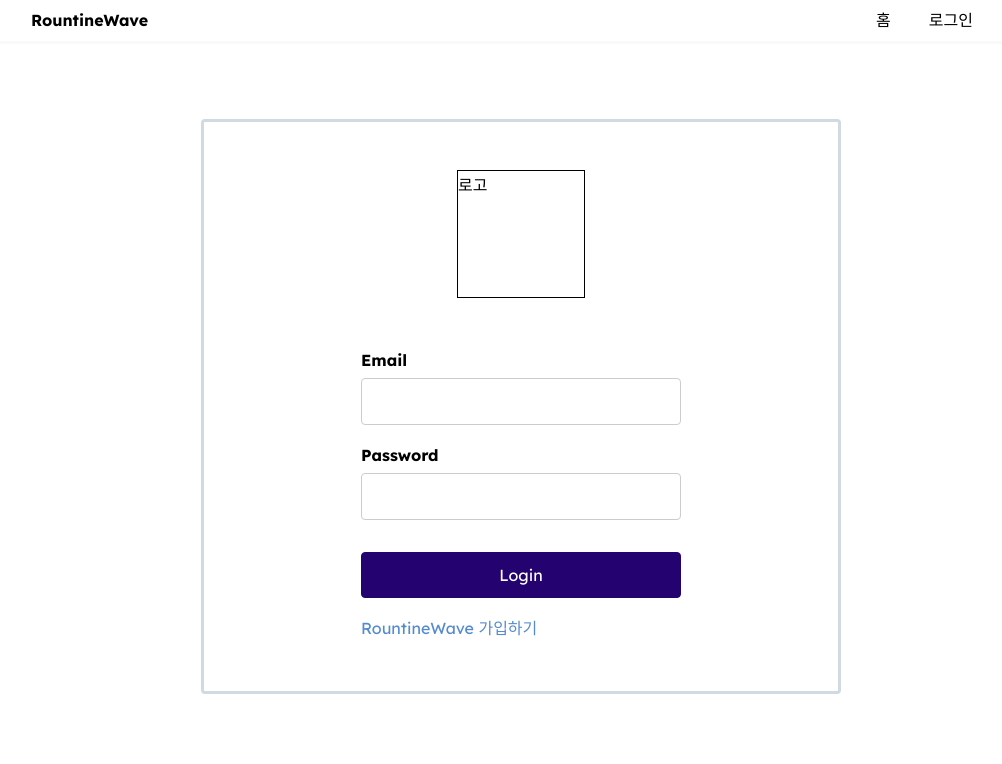
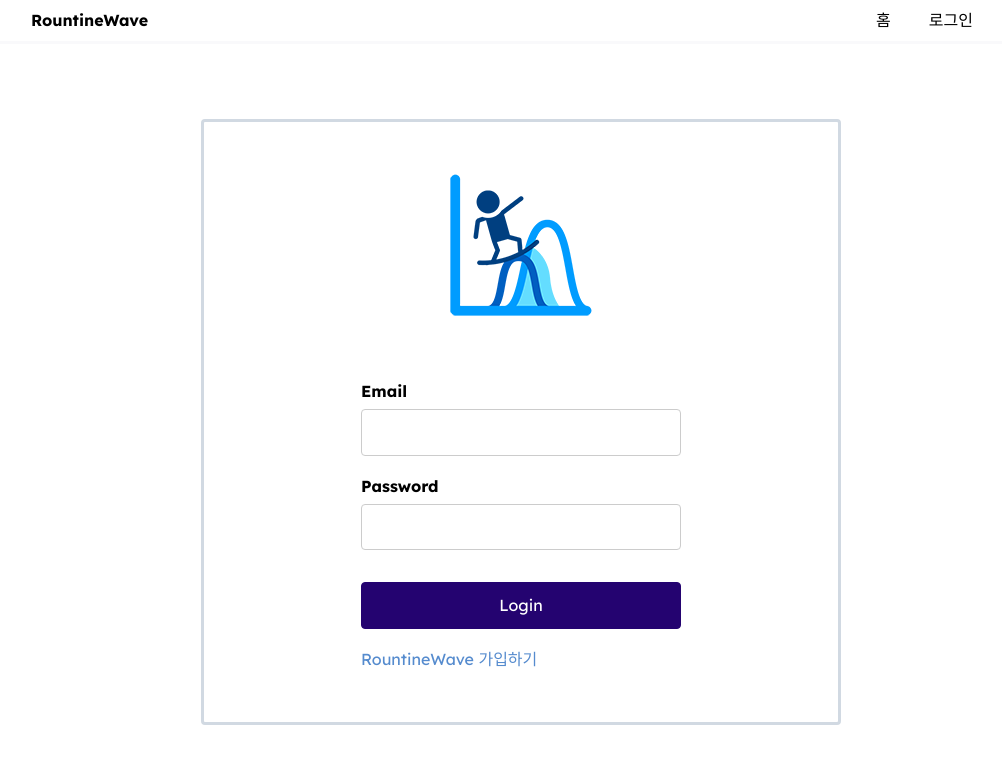
Before and after one commit to 4-in-dev/RoutineWave-Frontend, a React (Create React App) app: page /login in a window 1280 px wide. Shown: the top 764 px of the page, without its empty margins (119-1121 px from the left). Built offline with nearby package versions, Linux system fonts and the light colour scheme.

Commit message:
Design: 추가 - 로그인 페이지 로고 추가

```diff
--- a/src/components/Login/Login.js
+++ b/src/components/Login/Login.js
@@ -3,6 +3,7 @@ import { Link } from "react-router-dom";
 import useInput from "../../hooks/use-input";
 
 import classes from "./Login.module.css";
+import logo from '../../assets/logo-small.png'
 
 const isEmail = (value) => value.includes("@");
 const isNotEmpty = (value) => value.trim() !== "";
@@ -61,7 +62,7 @@ const Login = () => {
 
   return (
     <section>
-      <div>로고</div>
+      <div><img src={logo} alt='logo' /></div>
       <form onSubmit={submitHandler}>
         <div className={classes["form-control"]}>
           <label htmlFor="email">Email</label>
--- a/src/components/Login/Login.module.css
+++ b/src/components/Login/Login.module.css
@@ -8,12 +8,6 @@ section {
   flex-direction: column;
   align-items: center;
   padding: 3rem 0;
-}
-
-section > div:nth-child(1) {
-  border: 1px solid black;
-  width: 8rem;
-  height: 8rem;
 }
 
 form {
```
Also changed, not shown: src/assets/logo-big.png (added), src/assets/logo-small.png (added).
